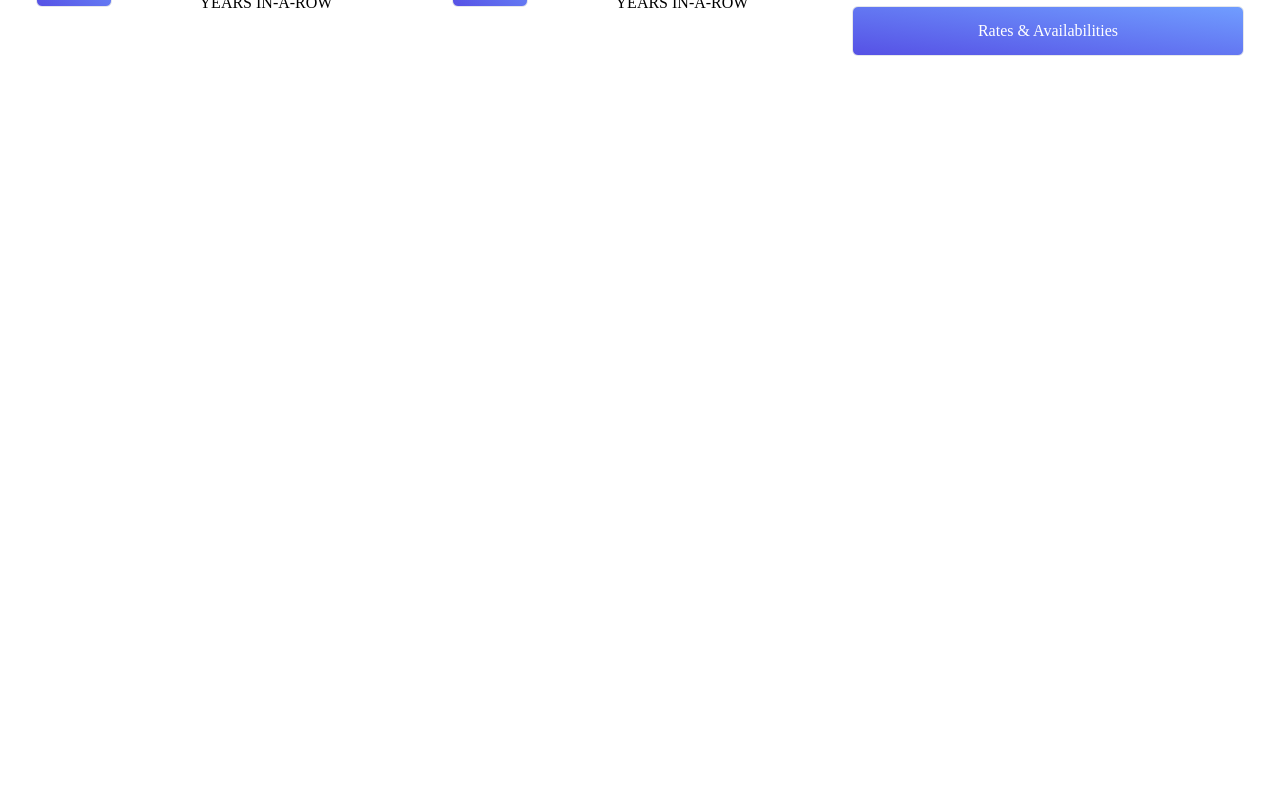
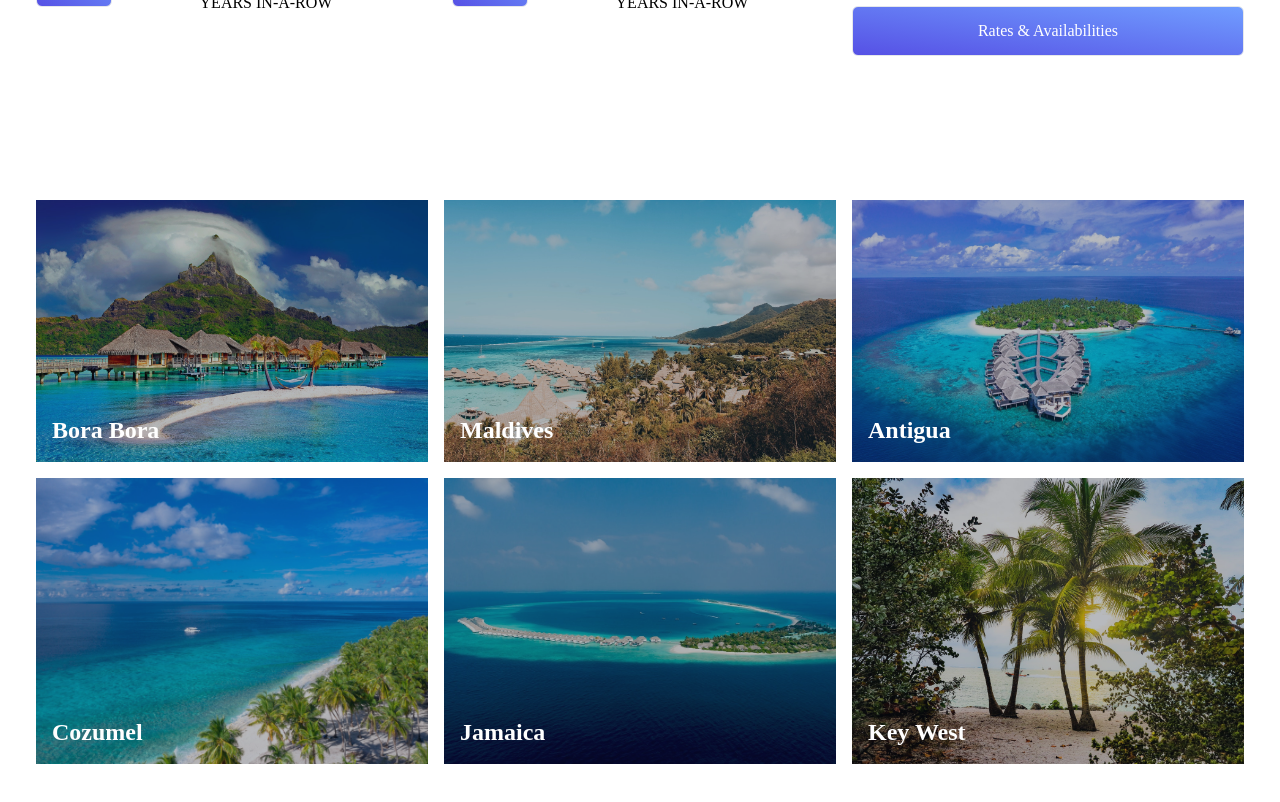
Before and after one commit to avadacodavra/Travel_Sigma, a React (Create React App) app: page / in a window 1280 px wide. Shown: the part 2000-2802 px from the top of the page. Before the commit the page ends 2136 px from the top, so only its background shows below. Built offline with nearby package versions, Linux system fonts and the light colour scheme; the HTML template or start-up script is replaced by a standard one.

Commit message:
Add SelectCards component

```diff
--- a/src/App.js
+++ b/src/App.js
@@ -3,6 +3,7 @@ import Navbar from './components/Navbar.jsx';
 import Hero from './components/hero.jsx';
 import Destinations from './components/Destinations.jsx';
 import Search from './components/Search.jsx';
+import Selects from './components/Selects.jsx';
 
 function App() {
   return (
@@ -11,6 +12,7 @@ function App() {
       <Hero></Hero>
       <Destinations></Destinations>
       <Search></Search>
+      <Selects></Selects>
     </div>
   );
 }
--- /dev/null
+++ b/src/components/Selects.jsx
@@ -0,0 +1,26 @@
+import React from 'react'
+import BoraBora from '../assets/borabora.jpg';
+import BoraBora2 from '../assets/borabora2.jpg';
+import Maldives from '../assets/maldives.jpg';
+import Maldives2 from '../assets/maldives2.jpg';
+import Maldives3 from '../assets/maldives3.jpg';
+import KeyWest from '../assets/keywest.jpg';
+import SelectsCard from './SelectsCard';
+
+const Selects = () => {
+  return (
+    <div className='max-w-[1240px] mx-auto px-4 py-16 grid sm:grid-cols-2 lg:grid-cols-3 gap-4'>
+
+    <SelectsCard bg={BoraBora} text='Bora Bora' />
+    <SelectsCard bg={BoraBora2} text='Maldives' />
+    <SelectsCard bg={Maldives} text='Antigua' />
+    <SelectsCard bg={Maldives2} text='Cozumel' />
+    <SelectsCard bg={Maldives3} text='Jamaica' />
+    <SelectsCard bg={KeyWest} text='Key West' />
+
+
+    </div>
+  )
+}
+
+export default Selects
--- /dev/null
+++ b/src/components/SelectsCard.jsx
@@ -0,0 +1,16 @@
+import React from 'react';
+
+const SelectsCard = (props) => {
+  return (
+    <div className='relative'>
+      <img className='w-full h-full object-cover' src={props.bg} alt='/' />
+      <div className='bg-gray-900/30 absolute top-0 left-0 w-full h-full'>
+        <p className='left-4 bottom-4 text-2xl font-bold text-white absolute'>
+          {props.text}
+        </p>
+      </div>
+    </div>
+  );
+};
+
+export default SelectsCard;
```
